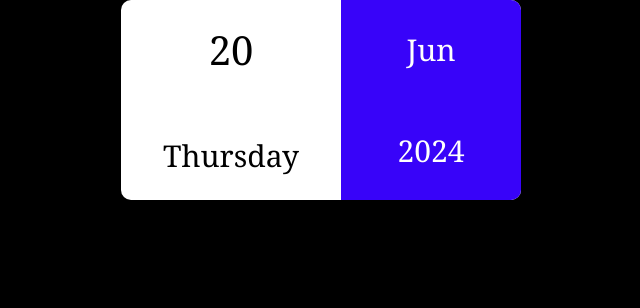
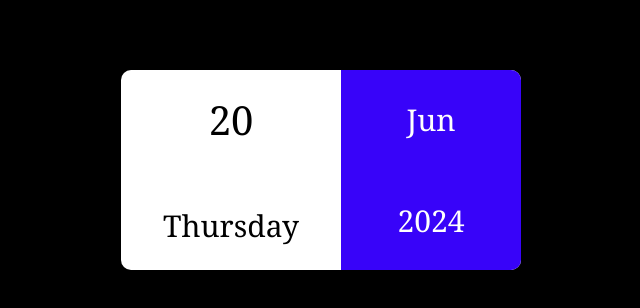
Before and after one commit to Licia27/Mini-calender, a plain HTML site: page index.html in a window 1280 px wide. Shown: the whole page, without its empty margins (319-959 px from the left). Drawn offline with Linux system fonts and the light colour scheme.

Commit message:
worked on the padding of the body element

```diff
--- a/styles.css
+++ b/styles.css
@@ -1,9 +1,10 @@
 body {
     margin: 0;
-    padding: 0;
+    padding: 70px;
     font-family: Georgia, 'Times New Roman', Times, serif;
     box-sizing: border-box;
     background-color: black;
+
 }
 
 .lender {
```
